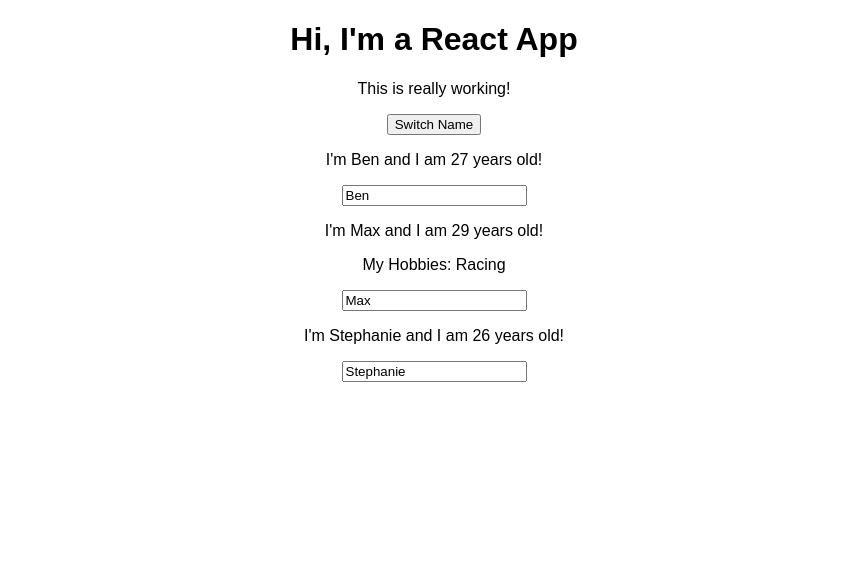
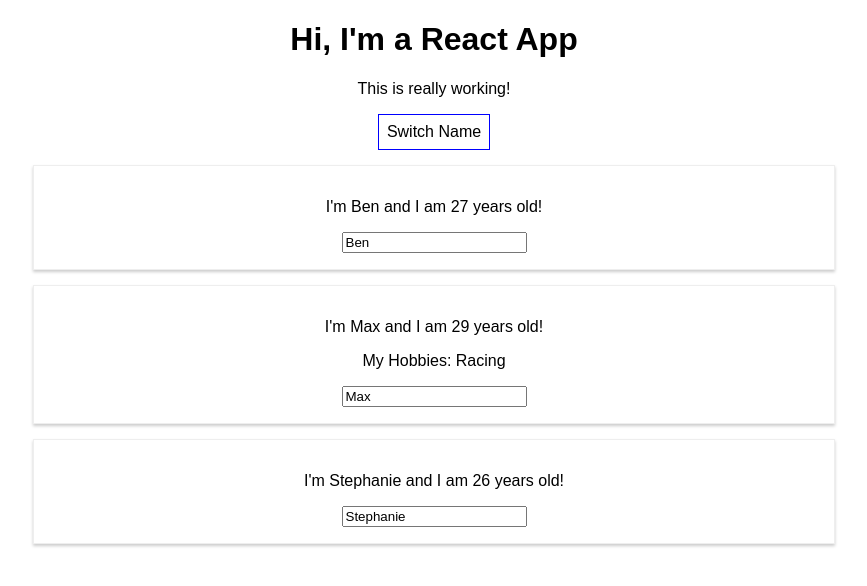
Before and after one commit to benjamin-karami/react-complete-guide, a React (Create React App) app: page / in a window 1280 px wide. Shown: the top 586 px of the page, without its empty margins (206-1073 px from the left). Built offline with nearby package versions, Linux system fonts and the light colour scheme.

Commit message:
video 3-25

```diff
--- a/src/App.js
+++ b/src/App.js
@@ -36,11 +36,21 @@
   };
 
   render() {
+    const style = {
+      backgroundColor: "white",
+      font: "inherit",
+      border: "1px solid blue",
+      padding: "8px",
+      cursor: "Pointer"
+    };
     return (
       <div className="App">
         <h1>Hi, I'm a React App</h1>
         <p>This is really working!</p>
-        <button onClick={() => this.switchNameHandler("Benjamin")}>
+        <button
+          style={style}
+          onClick={() => this.switchNameHandler("Benjamin")}
+        >
           Switch Name
         </button>
         <Person
--- /dev/null
+++ b/src/Person/Person.css
@@ -0,0 +1,8 @@
+.Person {
+  width: 60%;
+  border: 1px solid #eee;
+  box-shadow: 0 2px 3px #ccc;
+  padding: 16px;
+  text-align: center;
+  margin: 15px auto;
+}
--- a/src/Person/Person.jsx
+++ b/src/Person/Person.jsx
@@ -1,8 +1,9 @@
 import React from "react";
+import "./Person.css";
 
 const person = props => {
   return (
-    <div>
+    <div className="Person">
       <p onClick={props.click}>
         I'm {props.name} and I am {props.age} years old!
       </p>
```
